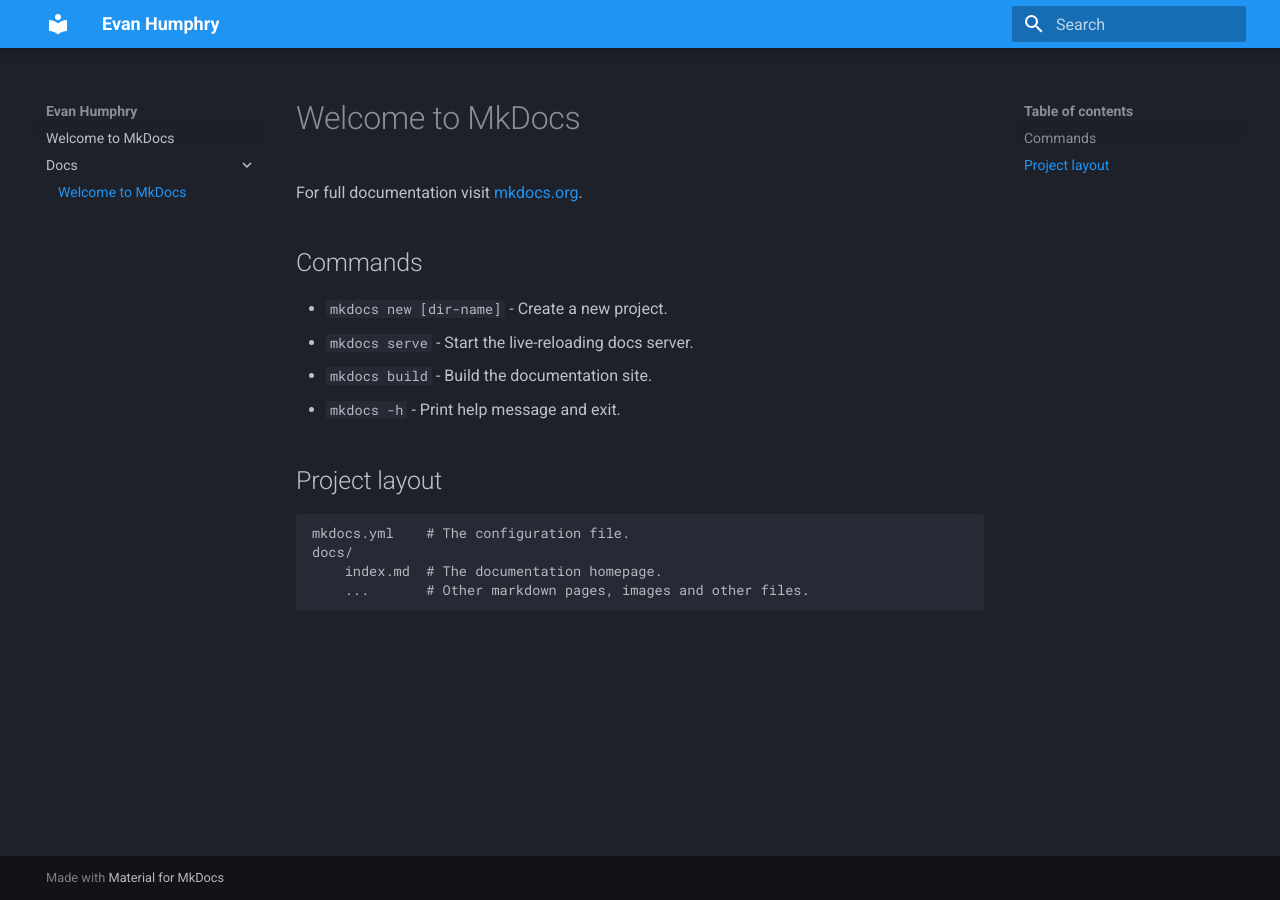
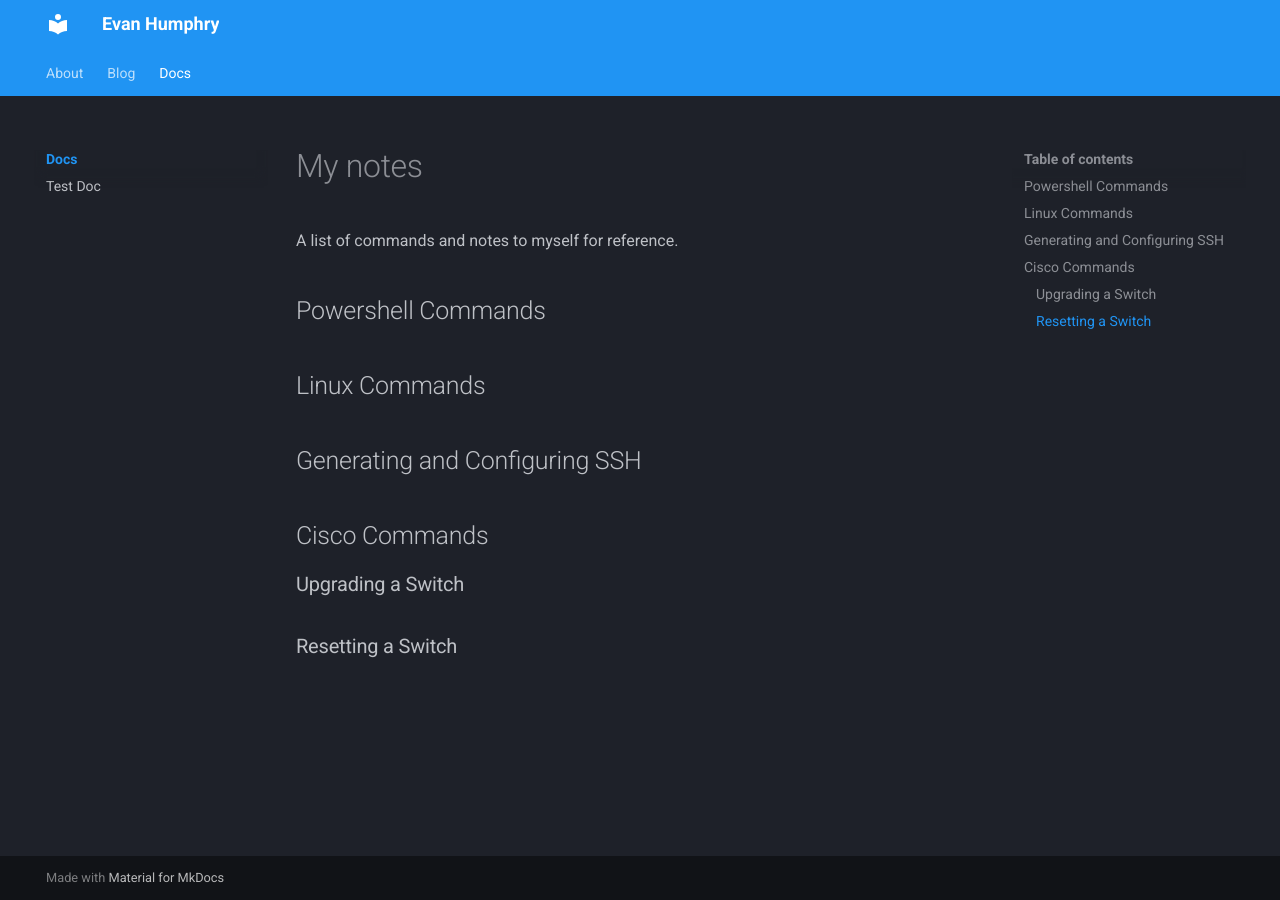
Before and after one commit to evanhumphry/me, an MkDocs documentation site: the page built from docs/docs/index.md, in a window 1280 px wide. Built offline with MkDocs 1.6.1 and Material for MkDocs 9.7.7, drawn with Linux system fonts in a browser that asks for light colours.

Commit message:
Ajustments

```diff
--- a/docs/docs/index.md
+++ b/docs/docs/index.md
@@ -1,17 +1,15 @@
-# Welcome to MkDocs
+# My notes
 
-For full documentation visit [mkdocs.org](https://www.mkdocs.org).
+A list of commands and notes to myself for reference.
 
-## Commands
+## Powershell Commands
 
-* `mkdocs new [dir-name]` - Create a new project.
-* `mkdocs serve` - Start the live-reloading docs server.
-* `mkdocs build` - Build the documentation site.
-* `mkdocs -h` - Print help message and exit.
+## Linux Commands
 
-## Project layout
+## Generating and Configuring SSH
 
-    mkdocs.yml    # The configuration file.
-    docs/
-        index.md  # The documentation homepage.
-        ...       # Other markdown pages, images and other files.
+## Cisco Commands
+
+### Upgrading a Switch
+
+### Resetting a Switch
--- /dev/null
+++ b/docs/docs/test.md
@@ -0,0 +1 @@
+# Test Doc
--- a/mkdocs.yml
+++ b/mkdocs.yml
@@ -1,6 +1,9 @@
 site_name: Evan Humphry
 site_url: https://evahhumphry.com/mysite
 theme:
+  features:
+    - navigation.tabs
+    - navigation.indexes
   name: material
   palette:
     scheme: slate
@@ -10,3 +13,5 @@
   - stylesheets/extra.css
 extra_javascript:
   - javascripts/extra.js
+plugins:
+  - blog
```
Also changed, not shown: docs/blog/index.md (added, +1 -0 lines), docs/index.md (+9 -13 lines).
